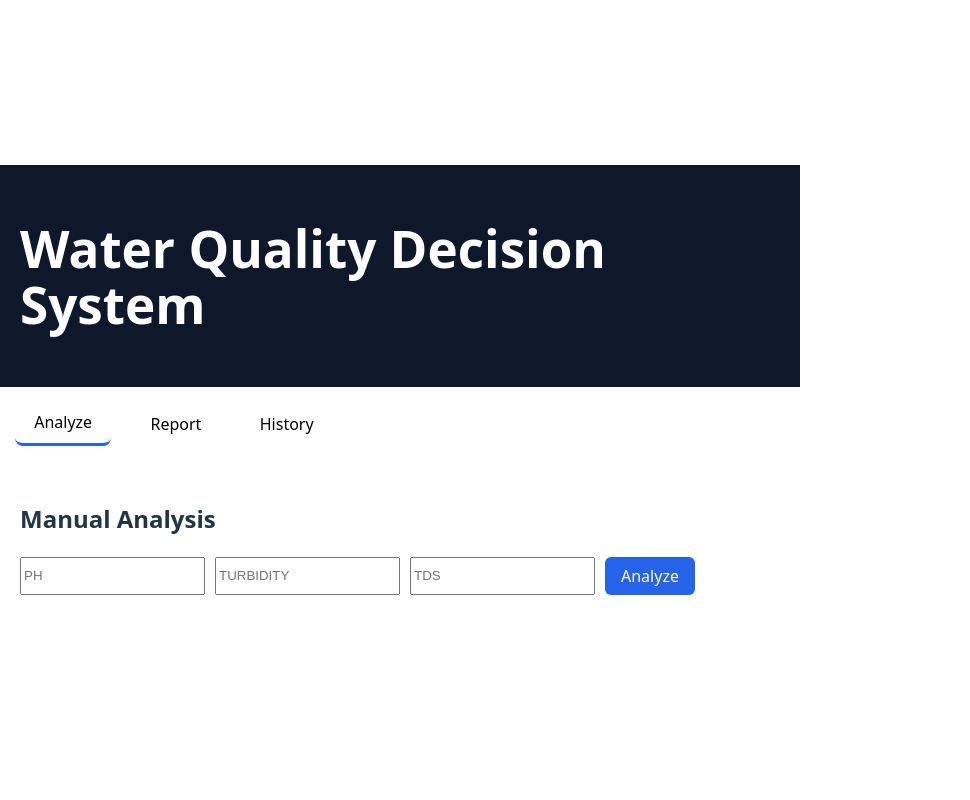
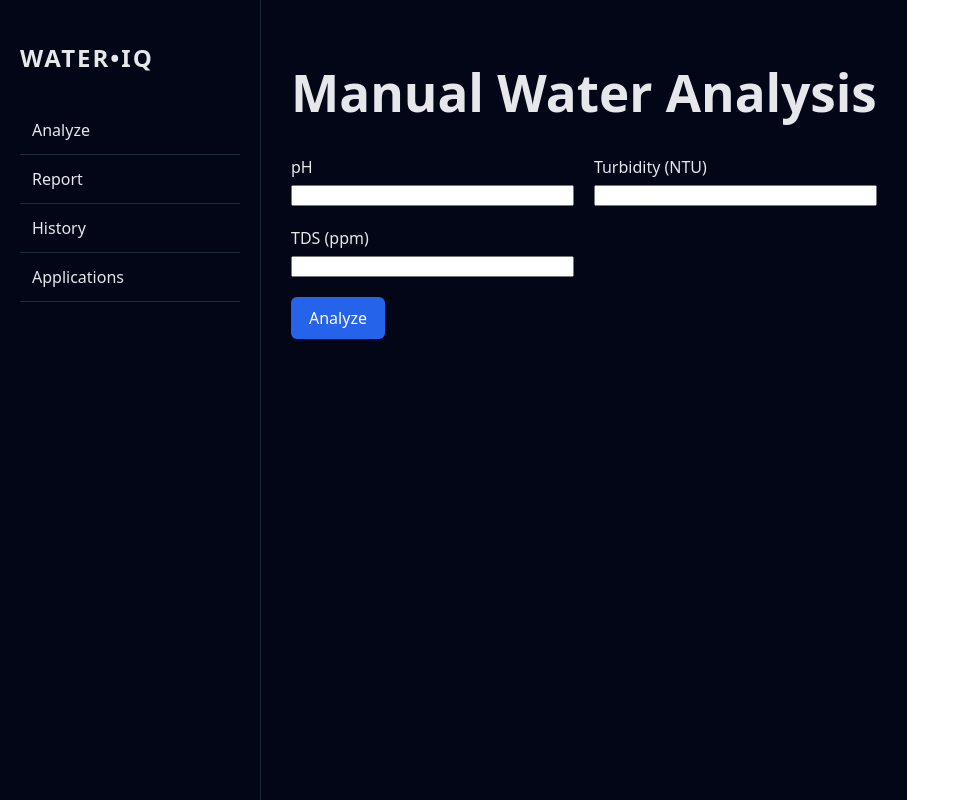
Before and after one commit to khushc2007/vite-react, a React (Vite) app: page / in a window 1280 px wide. Shown: the whole page, without its empty margins (0-970 px from the left). Built offline with nearby package versions, Linux system fonts and the light colour scheme.

Commit message:
Refactor App component and update sidebar navigation

```diff
--- a/src/App.tsx
+++ b/src/App.tsx
@@ -1,7 +1,7 @@
-import { useState } from "react";
+import { useState, useEffect } from "react";
 
 /* ================= CONFIG ================= */
-const API_URL = "https://water-quality-backend-6-8hwp.onrender.com/analyze-water";
+const API_URL = "https://YOUR-BACKEND.onrender.com/analyze-water";
 
 /* ================= TYPES ================= */
 type Reading = { ph: number; turbidity: number; tds: number };
@@ -20,25 +20,48 @@ type HistoryItem = {
 /* ================= APP ================= */
 
 export default function App() {
-  const [tab, setTab] = useState<"analyze" | "report" | "history">("analyze");
+  const [page, setPage] = useState<
+    "analyze" | "report" | "history" | "applications"
+  >("analyze");
 
   return (
     <div style={styles.app}>
-      <header style={styles.header}>
-        <h1>Water Quality Decision System</h1>
-      </header>
+      {/* SIDEBAR */}
+      <aside style={styles.sidebar}>
+        <h2 style={styles.logo}>WATER•IQ</h2>
 
-      <nav style={styles.nav}>
-        <Tab label="Analyze" active={tab === "analyze"} onClick={() => setTab("analyze")} />
-        <Tab label="Report" active={tab === "report"} onClick={() => setTab("report")} />
-        <Tab label="History" active={tab === "history"} onClick={() => setTab("history")} />
-      </nav>
+        <SidebarItem label="Analyze" onClick={() => setPage("analyze")} />
+        <SidebarItem label="Report" onClick={() => setPage("report")} />
+        <SidebarItem label="History" onClick={() => setPage("history")} />
+        <SidebarItem
+          label="Applications"
+          onClick={() => setPage("applications")}
+        />
+      </aside>
 
+      {/* MAIN */}
       <main style={styles.main}>
-        {tab === "analyze" && <Analyze />}
-        {tab === "report" && <Report />}
-        {tab === "history" && <History />}
+        {page === "analyze" && <Analyze />}
+        {page === "report" && <Report />}
+        {page === "history" && <History />}
+        {page === "applications" && <Applications />}
       </main>
+    </div>
+  );
+}
+
+/* ================= SIDEBAR ITEM ================= */
+
+function SidebarItem({
+  label,
+  onClick
+}: {
+  label: string;
+  onClick: () => void;
+}) {
+  return (
+    <div style={styles.sidebarItem} onClick={onClick}>
+      {label}
     </div>
   );
 }
@@ -47,12 +70,12 @@ export default function App() {
 
 function Analyze() {
   const [input, setInput] = useState({ ph: "", turbidity: "", tds: "" });
-  const [result, setResult] = useState<Decision | null>(null);
+  const [decision, setDecision] = useState<Decision | null>(null);
   const [loading, setLoading] = useState(false);
 
-  const submit = async () => {
+  const analyze = async () => {
     setLoading(true);
-    setResult(null);
+    setDecision(null);
 
     const payload = {
       ph: Number(input.ph),
@@ -67,9 +90,11 @@ function Analyze() {
     });
 
     const data = await res.json();
-    setResult(data);
+    setDecision(data);
 
-    const history: HistoryItem[] = JSON.parse(localStorage.getItem("history") || "[]");
+    const history: HistoryItem[] = JSON.parse(
+      localStorage.getItem("history") || "[]"
+    );
     history.push({
       time: new Date().toLocaleString(),
       input: payload,
@@ -82,83 +107,72 @@ function Analyze() {
 
   return (
     <>
-      <h2>Manual Analysis</h2>
-      <Form input={input} setInput={setInput} onSubmit={submit} />
+      <h1>Manual Water Analysis</h1>
 
-      {loading && <p>Analyzing…</p>}
-      {result && <DecisionCard decision={result} />}
+      <div style={styles.grid3}>
+        <Input label="pH" value={input.ph} setValue={v => setInput({ ...input, ph: v })} />
+        <Input
+          label="Turbidity (NTU)"
+          value={input.turbidity}
+          setValue={v => setInput({ ...input, turbidity: v })}
+        />
+        <Input
+          label="TDS (ppm)"
+          value={input.tds}
+          setValue={v => setInput({ ...input, tds: v })}
+        />
+      </div>
+
+      <button style={styles.primaryBtn} onClick={analyze}>
+        Analyze
+      </button>
+
+      {loading && <p>Processing…</p>}
+      {decision && <DecisionCard decision={decision} />}
     </>
   );
 }
 
 /* ================= REPORT ================= */
+/* AVERAGE OF ENTIRE HISTORY */
 
 function Report() {
-  const [entries, setEntries] = useState<Reading[]>([]);
-  const [input, setInput] = useState({ ph: "", turbidity: "", tds: "" });
-  const [avgDecision, setAvgDecision] = useState<Decision | null>(null);
+  const history: HistoryItem[] = JSON.parse(
+    localStorage.getItem("history") || "[]"
+  );
 
-  const addEntry = () => {
-    setEntries([
-      ...entries,
-      {
-        ph: Number(input.ph),
-        turbidity: Number(input.turbidity),
-        tds: Number(input.tds)
+  if (history.length === 0) {
+    return <p>No history available for report.</p>;
   }
-    ]);
-    setInput({ ph: "", turbidity: "", tds: "" });
-  };
 
-  const analyzeAverage = async () => {
-    const avg = entries.reduce(
+  const avg = history.reduce(
     (a, b) => ({
-        ph: a.ph + b.ph,
-        turbidity: a.turbidity + b.turbidity,
-        tds: a.tds + b.tds
+      ph: a.ph + b.input.ph,
+      turbidity: a.turbidity + b.input.turbidity,
+      tds: a.tds + b.input.tds
     }),
     { ph: 0, turbidity: 0, tds: 0 }
   );
 
-    const payload = {
-      ph: +(avg.ph / entries.length).toFixed(2),
-      turbidity: +(avg.turbidity / entries.length).toFixed(1),
-      tds: Math.round(avg.tds / entries.length)
-    };
-
-    const res = await fetch(API_URL, {
-      method: "POST",
-      headers: { "Content-Type": "application/json" },
-      body: JSON.stringify(payload)
-    });
-
-    const data = await res.json();
-    setAvgDecision(data);
-
-    const history: HistoryItem[] = JSON.parse(localStorage.getItem("history") || "[]");
-    history.push({
-      time: new Date().toLocaleString(),
-      input: payload,
-      decision: data
-    });
-    localStorage.setItem("history", JSON.stringify(history));
+  const avgData = {
+    ph: +(avg.ph / history.length).toFixed(2),
+    turbidity: +(avg.turbidity / history.length).toFixed(1),
+    tds: Math.round(avg.tds / history.length)
   };
 
   return (
     <>
-      <h2>Report (Averaged Inputs)</h2>
-      <Form input={input} setInput={setInput} onSubmit={addEntry} buttonLabel="Add Reading" />
+      <h1>System Report (Averaged)</h1>
 
-      {entries.length > 0 && (
-        <>
-          <p>{entries.length} readings added</p>
-          <button style={styles.primaryBtn} onClick={analyzeAverage}>
-            Analyze Average
-          </button>
-        </>
-      )}
+      <div style={styles.grid3}>
+        <Metric title="Average pH" value={avgData.ph} />
+        <Metric title="Average Turbidity" value={avgData.turbidity} />
+        <Metric title="Average TDS" value={avgData.tds} />
+      </div>
 
-      {avgDecision && <DecisionCard decision={avgDecision} />}
+      <p style={styles.note}>
+        Report generated from {history.length} historical analyses.
+      </p>
     </>
   );
 }
@@ -166,13 +180,15 @@ function Report() {
 /* ================= HISTORY ================= */
 
 function History() {
-  const history: HistoryItem[] = JSON.parse(localStorage.getItem("history") || "[]");
+  const history: HistoryItem[] = JSON.parse(
+    localStorage.getItem("history") || "[]"
+  );
 
   if (history.length === 0) return <p>No history yet.</p>;
 
   return (
     <>
-      <h2>History</h2>
+      <h1>History</h1>
       {history.map((h, i) => (
         <div key={i} style={styles.historyCard}>
           <p><b>{h.time}</b></p>
@@ -185,23 +201,56 @@ function History() {
   );
 }
 
-/* ================= SHARED COMPONENTS ================= */
+/* ================= APPLICATIONS ================= */
 
-function Form({ input, setInput, onSubmit, buttonLabel = "Analyze" }: any) {
+function Applications() {
   return (
-    <div style={styles.form}>
-      {["ph", "turbidity", "tds"].map(k => (
+    <>
+      <h1>Real-World Applications</h1>
+      <p>
+        This section will describe practical deployments such as:
+      </p>
+      <ul>
+        <li>Agricultural water reuse</li>
+        <li>Aquaculture monitoring</li>
+        <li>Smart irrigation systems</li>
+        <li>Industrial wastewater pre-treatment</li>
+      </ul>
+      <p>
+        (Content to be expanded.)
+      </p>
+    </>
+  );
+}
+
+/* ================= UI COMPONENTS ================= */
+
+function Input({
+  label,
+  value,
+  setValue
+}: {
+  label: string;
+  value: string;
+  setValue: (v: string) => void;
+}) {
+  return (
+    <div style={styles.inputGroup}>
+      <label>{label}</label>
       <input
-          key={k}
-          placeholder={k.toUpperCase()}
-          value={input[k]}
-          onChange={e => setInput({ ...input, [k]: e.target.value })}
         type="number"
+        value={value}
+        onChange={e => setValue(e.target.value)}
       />
-      ))}
-      <button style={styles.primaryBtn} onClick={onSubmit}>
-        {buttonLabel}
-      </button>
+    </div>
+  );
+}
+
+function Metric({ title, value }: { title: string; value: number }) {
+  return (
+    <div style={styles.metric}>
+      <h3>{title}</h3>
+      <p>{value}</p>
     </div>
   );
 }
@@ -217,47 +266,76 @@ function DecisionCard({ decision }: { decision: Decision }) {
   );
 }
 
-function Tab({ label, active, onClick }: any) {
-  return (
-    <button
-      onClick={onClick}
-      style={{
-        ...styles.tab,
-        borderBottom: active ? "3px solid #2563eb" : "none"
-      }}
-    >
-      {label}
-    </button>
-  );
-}
-
 /* ================= STYLES ================= */
 
 const styles: any = {
-  app: { fontFamily: "system-ui", maxWidth: 800, margin: "auto" },
-  header: { padding: 20, background: "#0f172a", color: "#fff" },
-  nav: { display: "flex", gap: 20, padding: 15 },
-  tab: { background: "none", border: "none", cursor: "pointer", fontSize: 16 },
-  main: { padding: 20 },
-  form: { display: "flex", gap: 10, marginBottom: 20 },
+  app: {
+    display: "flex",
+    minHeight: "100vh",
+    background: "#020617",
+    color: "#e5e7eb",
+    fontFamily: "system-ui"
+  },
+  sidebar: {
+    width: 220,
+    background: "#020617",
+    borderRight: "1px solid #1e293b",
+    padding: 20
+  },
+  logo: {
+    marginBottom: 30,
+    letterSpacing: 2
+  },
+  sidebarItem: {
+    padding: 12,
+    cursor: "pointer",
+    borderBottom: "1px solid #1e293b"
+  },
+  main: {
+    flex: 1,
+    padding: 30
+  },
+  grid3: {
+    display: "grid",
+    gridTemplateColumns: "repeat(auto-fit, minmax(200px, 1fr))",
+    gap: 20,
+    marginBottom: 20
+  },
+  inputGroup: {
+    display: "flex",
+    flexDirection: "column",
+    gap: 6
+  },
   primaryBtn: {
-    padding: "8px 16px",
+    padding: "10px 18px",
     background: "#2563eb",
     color: "#fff",
     border: "none",
     borderRadius: 6,
     cursor: "pointer"
   },
+  metric: {
+    background: "#020617",
+    border: "1px solid #1e293b",
+    padding: 20,
+    borderRadius: 8,
+    textAlign: "center"
+  },
   card: {
+    marginTop: 20,
     padding: 20,
-    background: "#f8fafc",
-    borderRadius: 8,
-    marginTop: 20
+    background: "#020617",
+    border: "1px solid #1e293b",
+    borderRadius: 8
   },
   historyCard: {
+    marginBottom: 15,
     padding: 15,
-    background: "#f1f5f9",
-    marginBottom: 10,
+    border: "1px solid #1e293b",
     borderRadius: 6
+  },
+  note: {
+    marginTop: 20,
+    color: "#94a3b8"
   }
 };
```
Lines whose indentation alone changed are shown as unchanged.
